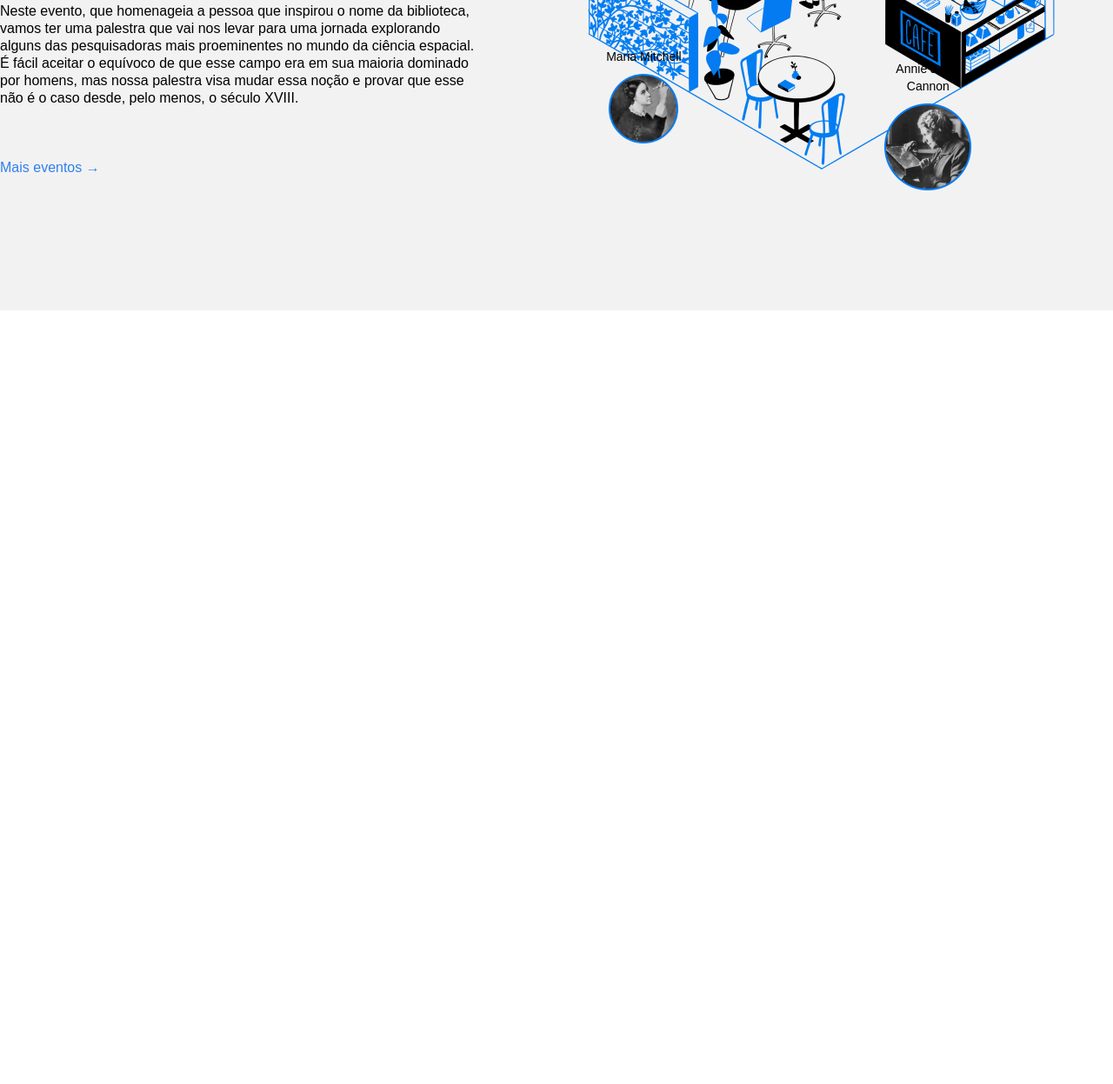
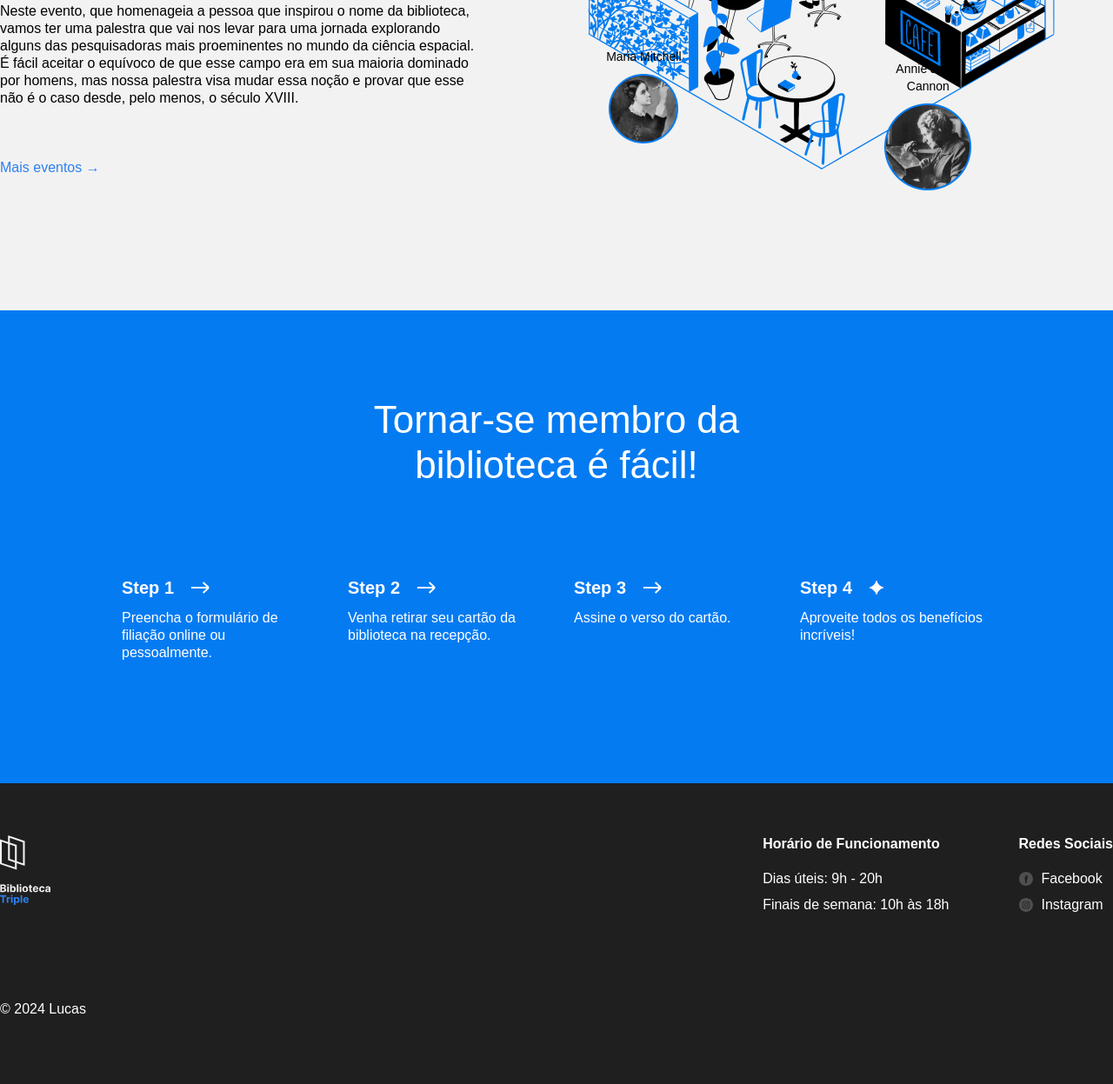
Before and after one commit to LucasKND/web_project_library_pt, a plain HTML site: page index.html in a window 1280 px wide. Shown: the part 2545-3792 px from the top of the page at 87% size. Before the commit the page ends 2902 px from the top, so only its background shows below. Drawn offline with Linux system fonts and the light colour scheme.

Commit message:
Projeto finalizado

```diff
--- a/index.html
+++ b/index.html
@@ -22,8 +22,8 @@
             <ul class="nav__links">
               <li><a class="nav__link" href="#staff">Escolhas da Equipe</a></li>
               <li><a class="nav__link" href="#events">Eventos</a></li>
-              <li><a class="nav__link" href="#seja-um-membro">Seja um Membro</a></li>
-              <li><a class="nav__link" href="#contatos">Contatos</a></li>
+              <li><a class="nav__link" href="#membership">Seja um Membro</a></li>
+              <li><a class="nav__link" href="#contact">Contatos</a></li>
             </ul>
           </div>
         </nav>
@@ -184,7 +184,93 @@
           </div>
         </div>
       </section>
-
+<section class="membership" id="membership">
+  <h2 class="membership__title">Tornar-se membro da biblioteca é fácil!</h2>
+  <ul class="membership__steps">
+    <li class="step">
+      <h3 class="step__title">
+        Step 1
+        <img
+          src="./images/icon_step_forward.svg"
+          alt="icon forward"
+          class="step__icon"
+        />
+      </h3>
+      <p class="step__description">
+        Preencha o formulário de filiação online ou pessoalmente.
+      </p>
+    </li>
+    <li class="step">
+      <h3 class="step__title">
+        Step 2
+        <img
+          src="./images/icon_step_forward.svg"
+          alt="icon forward"
+          class="step__icon"
+        />
+      </h3>
+      <p class="step__description">
+        Venha retirar seu cartão da biblioteca na recepção.
+      </p>
+    </li>
+    <li class="step">
+      <h3 class="step__title">
+        Step 3
+        <img
+          src="./images/icon_step_forward.svg"
+          alt="icon forward"
+          class="step__icon"
+        />
+      </h3>
+      <p class="step__description">Assine o verso do cartão.</p>
+    </li>
+    <li class="step">
+      <h3 class="step__title">
+        Step 4
+        <img
+          src="./images/icon_step_finish.svg"
+          alt="icon finish"
+          class="step__icon"
+        />
+      </h3>
+      <p class="step__description">
+        Aproveite todos os benefícios incríveis!
+      </p>
+    </li>
+  </ul>
+</section>
+<footer class="footer" id="contact">
+  <div class="footer__columns">
+    <div class="footer__column">
+      <img src="./images/logo_white.svg" alt="Logo" class="footer__logo">
+    </div>
+    <div class="footer__column footer__column_content_hours">
+      <h2 class="footer__column-heading">Horário de Funcionamento</h2>
+      <ul class="footer__list">
+        <li class="footer__list-item">Dias úteis: 9h - 20h</li>
+        <li class="footer__list-item">Finais de semana: 10h às 18h</li>
+      </ul>
+    </div>
+    <div class="footer__column footer__column_content_social">
+      <h2 class="footer__column-heading">Redes Sociais</h2>
+      <ul class="footer__list">
+        <li class="footer__list-item">
+          <a href="#" class="footer__column-link">
+            <img src="./images/facebook_white.svg" alt="Facebook" class="footer__social-icon">
+            Facebook
+          </a>
+        </li>
+        <li class="footer__list-item">
+          <a href="#" class="footer__column-link">
+            <img src="./images/instagram_white.svg" alt="Instagram" class="footer__social-icon">
+            Instagram
+          </a>
+        </li>
+      </ul>
+    </div>
+  </div>
+  <p class="footer__copyright">© 2024 Lucas</p>
+</footer>
 
       </main>
     </div>
--- a/styles/style.css
+++ b/styles/style.css
@@ -346,3 +346,113 @@
   font-size: 14px;
   margin: 0;
 }
+
+.membership {
+  padding: 100px 0 140px;
+  background-color: #057bf2;
+  color: #ffffff;
+  width: 100%;
+}
+
+.membership__title {
+  max-width: 574px;
+  margin: 0 auto;
+  text-align: center;
+  font-size: 44px;
+  font-weight: 500;
+  line-height: 52px;
+}
+
+.membership__steps {
+  list-style-type: none;
+  padding: 0;
+  margin: 100px 0 0;
+  display: flex;
+  gap: 40px;
+  justify-content: center;
+}
+
+.step {
+  flex-basis: 220px;
+}
+
+.step__title {
+  margin: 0;
+  font-size: 20px;
+  line-height: 30px;
+  font-weight: 700;
+  display: flex;
+  align-items: center;
+}
+
+.step__icon {
+  margin-left: 20px;
+}
+
+.step__description {
+  margin: 10px 0 0;
+}
+
+.footer {
+  box-sizing: border-box;
+  background-color: #1f1f1f;
+  padding: 60px 0;
+  color: #fff;
+  width: 100%;
+}
+
+.footer__columns {
+  display: flex;
+  justify-content: space-between;
+  margin-bottom: 100px;
+}
+
+.footer__column {
+  margin-right: 80px;
+}
+
+.footer__logo {
+  width: 58px;
+  height: 80px;
+  margin-left: 80px;
+}
+
+.footer__list {
+  list-style-type: none;
+  padding: 0;
+  margin: 0;
+}
+
+.footer__column-heading {
+  margin: 0 0 20px;
+  font-size: 16px;
+}
+
+.footer__column_content_hours{
+margin-left: auto;
+}
+
+.footer__list-item {
+  margin-bottom: 10px;
+}
+
+.footer__list-item:last-of-type {
+  margin-bottom: 0;
+}
+
+.footer__column-link {
+  color: white;
+  text-decoration: none;
+  display: flex;
+  align-items: center;
+  gap: 10px;
+}
+
+.footer__social-icon {
+  width: 16px;
+  height: 16px;
+}
+
+.footer__copyright {
+  margin-left: 80px;
+}
```
